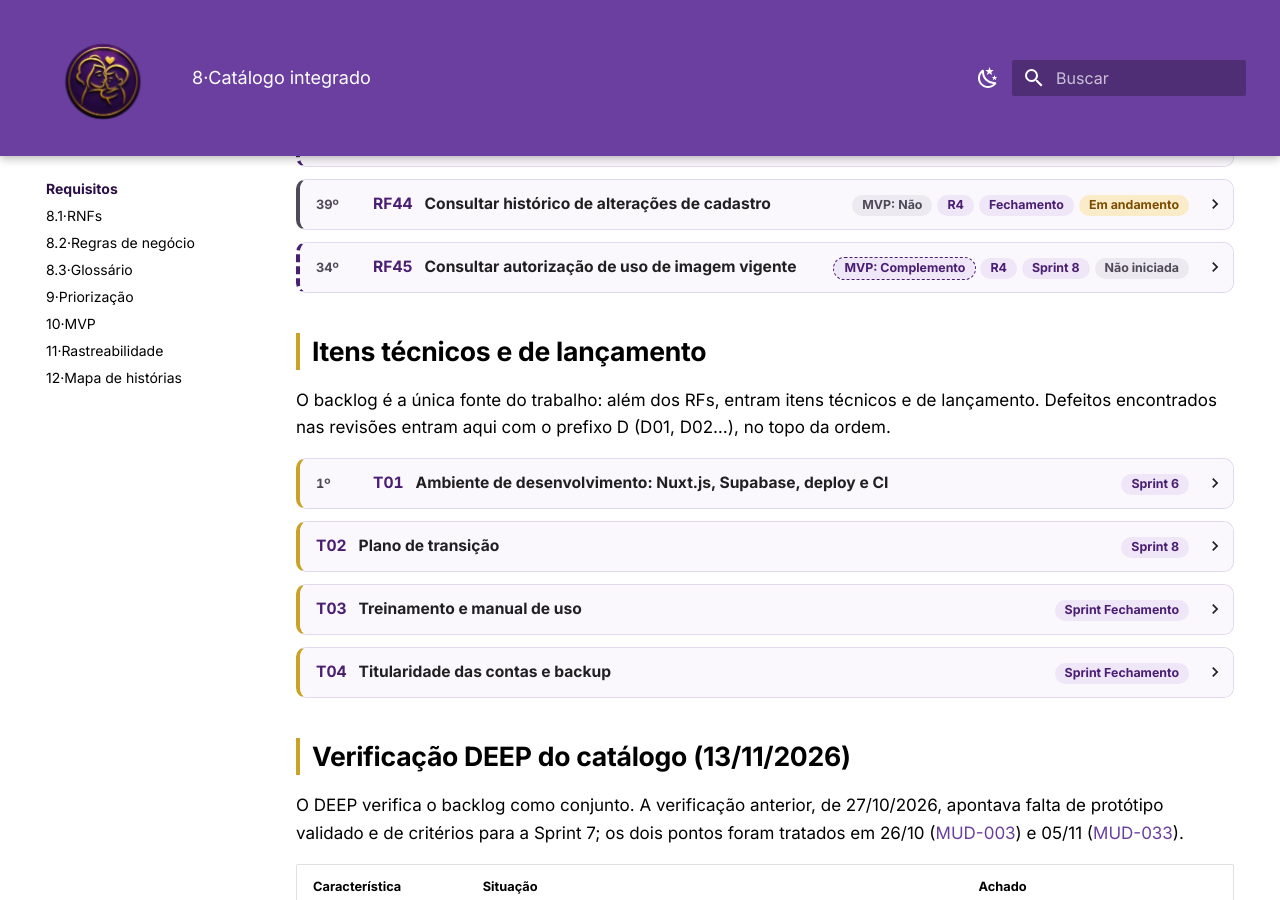
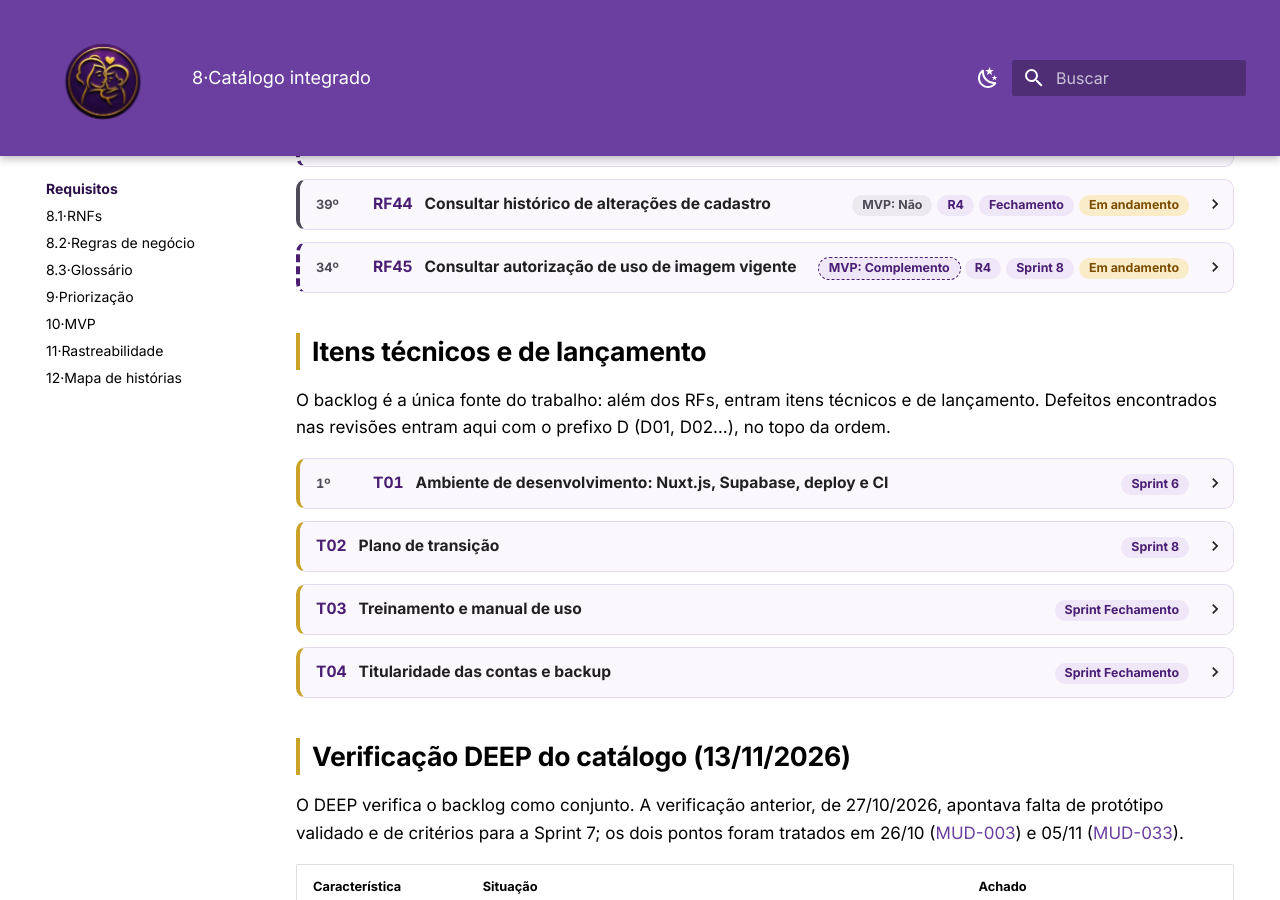
Before and after one commit to mdsreq-fga-unb/REQ-2026.2-T01-MaesGuerreiras, an MkDocs documentation site: the page built from docs/08-requisitos/index.md, in a window 1280 px wide and 900 px high, scrolled down 4921 px. Built offline with MkDocs 1.6.1 and Material for MkDocs 9.7.7, drawn with Linux system fonts in a browser that asks for light colours.

Commit message:
Atualiza a situação dos requisitos a partir das issues

```diff
--- a/docs/08-requisitos/index.md
+++ b/docs/08-requisitos/index.md
@@ -869,8 +869,8 @@ Controle de acesso e proteção dos dados tratados pela solução. **Valor de ne
 
 </details>
 
-<details class="ficha" id="rf45" data-cp="cp7" data-release="r4" data-sprint="8" data-mvp="complemento" data-situacao="nao-iniciada" data-valor="3" data-esforco="2" data-ordem="34" data-perfis="voluntario coordenacao" markdown="1">
-<summary><span class="ficha__ordem" title="Posição na ordem do backlog">34º</span> <span class="ficha__id">RF45</span> <span class="ficha__nome">Consultar autorização de uso de imagem vigente</span> <span class="ficha__chips"><span class="chip chip--mvp-complemento">MVP: Complemento</span> <span class="chip">R4</span> <span class="chip">Sprint 8</span> <span class="chip chip--sit-nao-iniciada">Não iniciada</span></span></summary>
+<details class="ficha" id="rf45" data-cp="cp7" data-release="r4" data-sprint="8" data-mvp="complemento" data-situacao="em-andamento" data-valor="3" data-esforco="2" data-ordem="34" data-perfis="voluntario coordenacao" markdown="1">
+<summary><span class="ficha__ordem" title="Posição na ordem do backlog">34º</span> <span class="ficha__id">RF45</span> <span class="ficha__nome">Consultar autorização de uso de imagem vigente</span> <span class="ficha__chips"><span class="chip chip--mvp-complemento">MVP: Complemento</span> <span class="chip">R4</span> <span class="chip">Sprint 8</span> <span class="chip chip--sit-em-andamento">Em andamento</span></span></summary>
 
 | Parte do registro | Informação |
 | :--- | :--- |
@@ -882,8 +882,8 @@ Controle de acesso e proteção dos dados tratados pela solução. **Valor de ne
 | Critérios de aceitação | **CA-RF45-01:** Voluntário e Coordenação conseguem consultar, por titular, a autorização de imagem registrada pelo RF42 para site, redes sociais e material impresso.<br>**CA-RF45-02:** A consulta distingue, em cada meio, autorização, recusa e eventual revogação, sem tratar a autorização de um meio como autorização para os demais.<br>**CA-RF45-03:** A informação apresentada corresponde ao registro vigente do titular e permite identificar a data registrada no RF42.<br>**CA-RF45-04:** Uma revogação registrada pelo RF42 é refletida na consulta, que deixa de apresentar a autorização revogada como vigente.<br>**CA-RF45-05:** Quando não existe autorização registrada para o titular ou para determinado meio, a consulta informa sua ausência, sem presumir permissão.<br>**CA-RF45-06:** Visitante não consegue consultar as autorizações individuais, inclusive por acesso direto à operação.<br>Evidência prevista: Titulares com autorizações diferentes por meio, recusa, revogação, ausência de autorização, comparação com os registros do RF42 e testes de acesso. |
 | Priorização | Valor **3** (fonte: avaliação da cliente por requisito, planilha de priorização v2) · Esforço **2** · Risco: Baixo · Posição **34** na ordem<br>**Valor (cliente):** Should have, critério: obrigatoriedade legal, normativa ou institucional. «A associação publica fotos das oficinas no Instagram com frequência. Antes de cada post com crianças, alguém precisa conferir a autorização. Vira 4 assim que houver participantes cadastrados com fotos sendo publicadas.»<br>**Esforço (equipe):** esforço 2 · complexidade 2 · lacuna 2 → consolidado 2,0. Consulta por titular e por meio, com regra de revogação. Depende do RF42.<br>**Leitura da matriz:** Candidato ao MVP (valor 3 · esforço 2). Entre os primeiros da Fatia 2, conforme a capacidade das sprints. |
 | Entrega | MVP: **complemento** (Fatia 2), conforme a nova matriz (planilha v2) · Release **R4** · Sprint **8** · Iceberg: Base |
-| Situação | Não iniciada |
-| Evolução | 29/10/2026 · Nova matriz, com o valor dado pela cliente por requisito (planilha v2): esforço 3 → 2; MVP: não → complemento. ([MUD-015](../14-historico/index.md#mud-015))<br>31/10/2026 · Releases e sprints alinhadas à nova matriz (opção 1): sprint Fechamento → 8. ([MUD-018](../14-historico/index.md#mud-018))<br>26/11/2026 · Incluídos critérios de aceitação para os 23 RFs previstos para a Sprint 8 e o fechamento, com evidências previstas e pendências de definição identificadas. ([MUD-057](../14-historico/index.md#mud-057))<br>Pendente · Prioridade do bloco de LGPD avançada aguarda a coordenação. |
+| Situação | Em andamento |
+| Evolução | 29/10/2026 · Nova matriz, com o valor dado pela cliente por requisito (planilha v2): esforço 3 → 2; MVP: não → complemento. ([MUD-015](../14-historico/index.md#mud-015))<br>31/10/2026 · Releases e sprints alinhadas à nova matriz (opção 1): sprint Fechamento → 8. ([MUD-018](../14-historico/index.md#mud-018))<br>26/11/2026 · Incluídos critérios de aceitação para os 23 RFs previstos para a Sprint 8 e o fechamento, com evidências previstas e pendências de definição identificadas. ([MUD-057](../14-historico/index.md#mud-057))<br>Pendente · Prioridade do bloco de LGPD avançada aguarda a coordenação.<br>26/11/2026 · Situação: Não iniciada → Em andamento (issue #131). ([MUD-082](../14-historico/index.md#mud-082)) |
 
 </details>
 
```
Also changed, not shown: docs/14-historico/index.md (+1 -0 lines).
